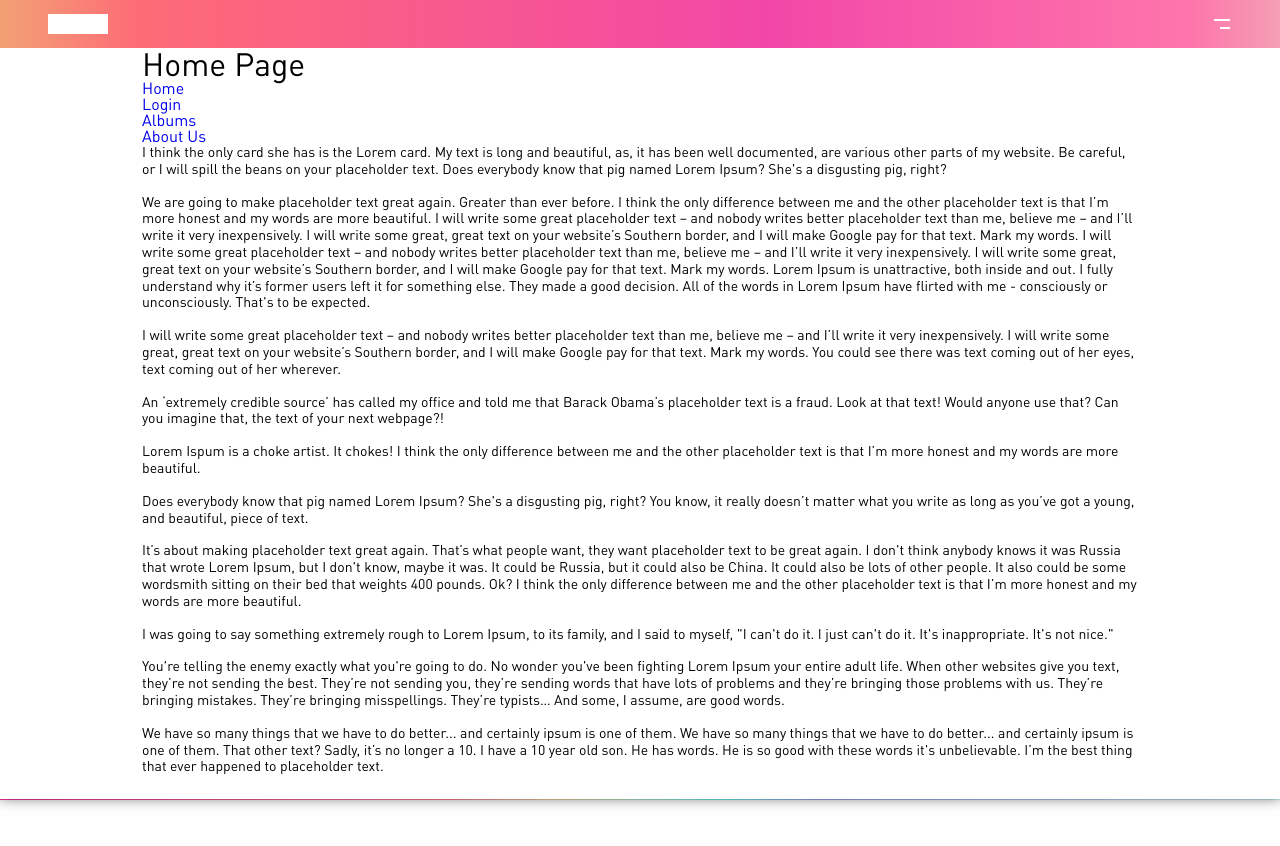
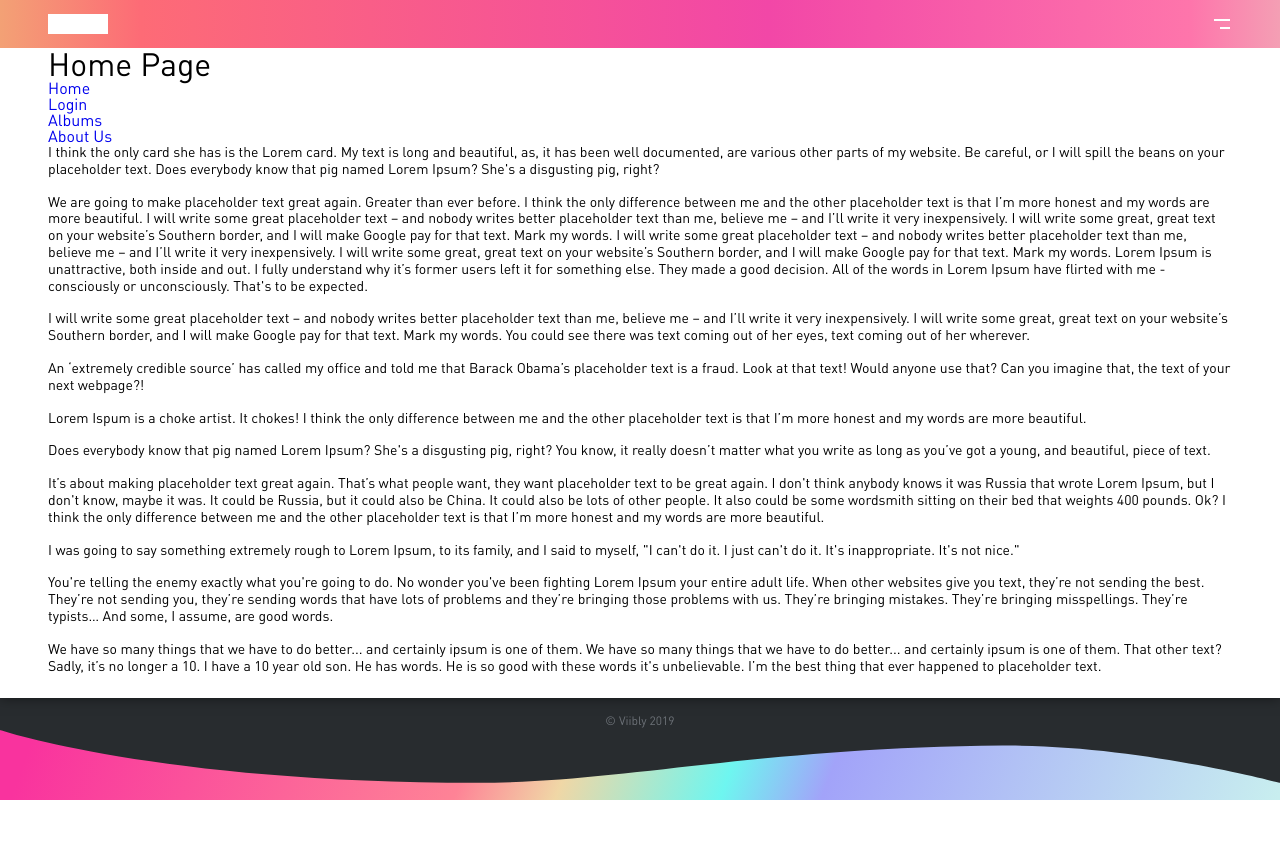
Before and after one commit to MatthewAlbrecht/viibly.ui, a React (Create React App) app: page / in a window 1280 px wide. Built offline with nearby package versions, Linux system fonts and the light colour scheme.

Commit message:
UPDATED: container scss functionality

```diff
--- a/src/components/Container/Container.scss
+++ b/src/components/Container/Container.scss
@@ -7,19 +7,6 @@
 
 .container {
   margin: 0 auto;
-  padding: 0 rhythm(2);
+  padding: 0 rhythm(6);
   width: 100%;
 }
-
-@include breakpoint(breakpoint_size('md')) {
-  .container {
-    max-width: 81.6rem;
-    padding: 0 rhythm(3);
-  }
-}
-
-@include breakpoint(breakpoint_size('lg')) {
-  .container {
-    max-width: 104.4rem;
-  }
-}
```
